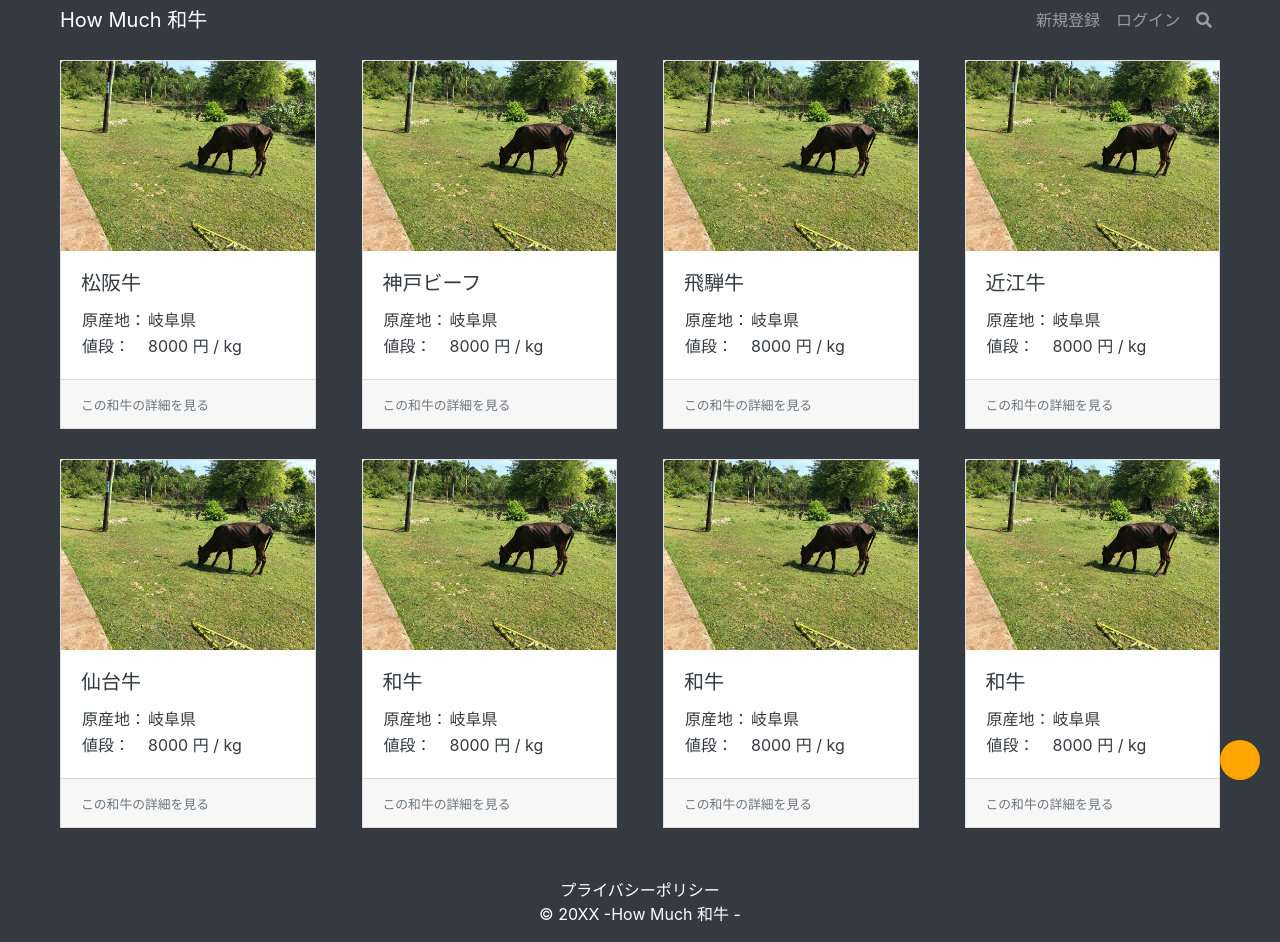
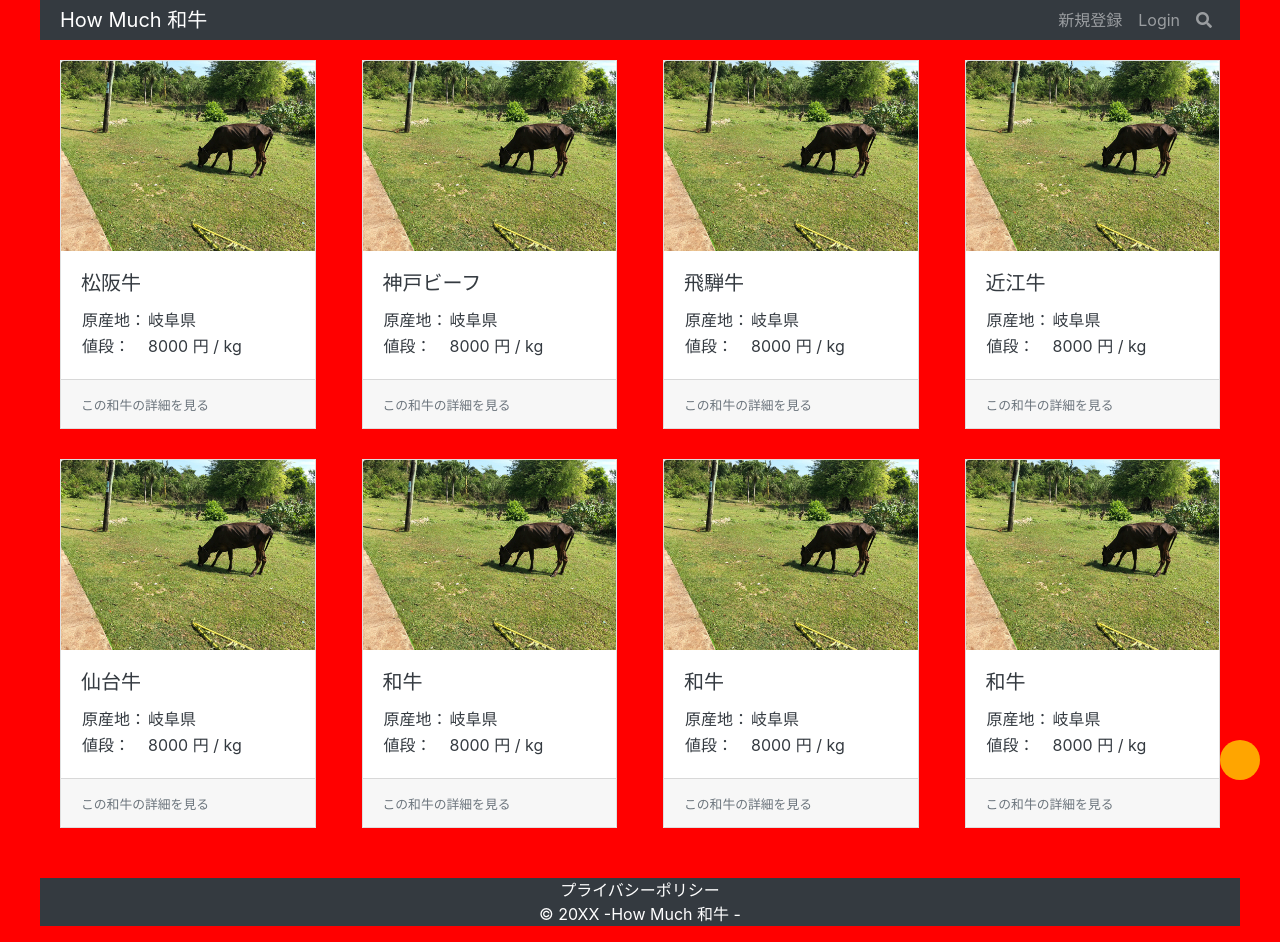
Before and after one commit to bw-kanda/wagyu_price, a plain HTML site: page index.html in a window 1280 px wide. Drawn offline with Linux system fonts and the light colour scheme.

Commit message:
back_color_red

```diff
--- a/css/style.css
+++ b/css/style.css
@@ -1,5 +1,5 @@
 body {
-  background-color: #343a40;
+  background-color: red;
 }
 
 a {
--- a/index.html
+++ b/index.html
@@ -19,7 +19,7 @@
         <a class="nav-link" href="#">新規登録</a>
       </li>
       <li class="nav-item">
-        <a class="nav-link" href="#">ログイン</a>
+        <a class="nav-link" href="#">Login</a>
       </li>
       <li class="nav-item d-none d-sm-block">
         <a class="nav-link" href="#" data-toggle="modal" data-target="#search-studio"><i class="fas fa-search"></i></a>
```
